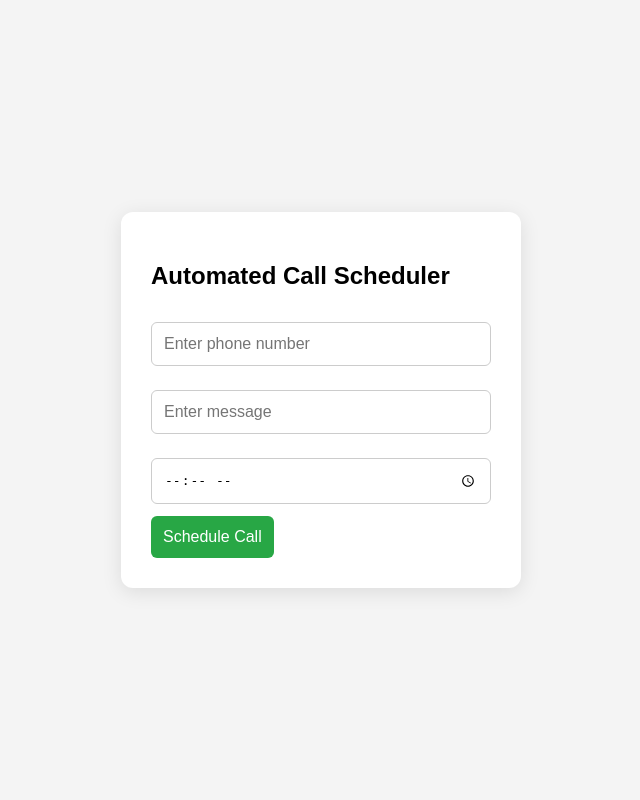
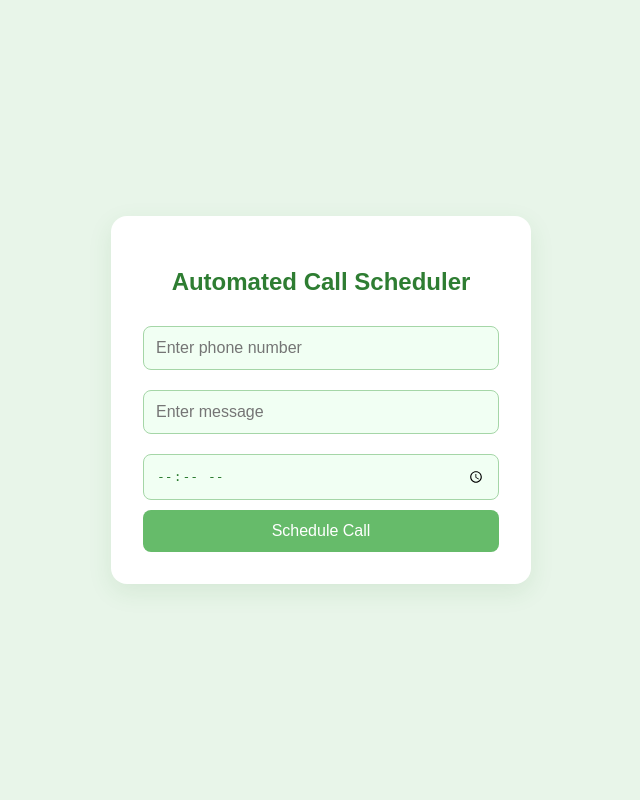
Before and after one commit to gopi374/call-scheduler, a Flask app: page / in a window 1280 px wide. Shown: the whole page, without its empty margins (319-959 px from the left). Run offline with Flask 3, Linux system fonts and the light colour scheme.

Commit message:
Update style.css with emerald theme

```diff
--- a/static/style.css
+++ b/static/style.css
@@ -1,6 +1,6 @@
 body {
-  font-family: Arial, sans-serif;
-  background-color: #f4f4f4;
+  font-family: 'Arial', sans-serif;
+  background-color: #e8f5e9; /* Light emerald background */
   margin: 0;
   padding: 0;
   display: flex;
@@ -10,46 +10,56 @@ body {
 }
 
 .container {
-  max-width: 400px;
-  width: 90%;
+  max-width: 420px;
+  width: 95%;
   margin: auto;
-  padding: 30px;
-  background-color: #fff;
-  border-radius: 12px;
-  box-shadow: 0 4px 20px rgba(0, 0, 0, 0.1);
+  padding: 32px;
+  background-color: #ffffff;
+  border-radius: 16px;
+  box-shadow: 0 8px 24px rgba(46, 125, 50, 0.1);
   box-sizing: border-box;
   transition: all 0.3s ease;
+}
+
+h2 {
+  text-align: center;
+  color: #2e7d32; /* Dark emerald */
+  margin-bottom: 20px;
 }
 
 input {
   width: 100%;
   padding: 12px;
-  margin: 12px 0;
+  margin: 10px 0;
   font-size: 1em;
-  border: 1px solid #ccc;
-  border-radius: 6px;
+  border: 1px solid #a5d6a7;
+  background-color: #f1fff3;
+  color: #2e7d32;
+  border-radius: 8px;
   box-sizing: border-box;
-  transition: border-color 0.3s ease;
+  transition: border-color 0.3s ease, background-color 0.3s ease;
 }
 
 input:focus {
-  border-color: #28a745;
+  border-color: #66bb6a;
+  background-color: #e8f5e9;
   outline: none;
 }
 
 button {
-  background-color: #28a745;
+  background-color: #66bb6a; /* Vibrant emerald green */
   color: white;
   border: none;
   padding: 12px;
   font-size: 1em;
-  border-radius: 6px;
+  border-radius: 8px;
   cursor: pointer;
   transition: background-color 0.3s ease, transform 0.2s ease;
+  width: 100%;
 }
 
 button:hover {
-  background-color: #218838;
+  background-color: #57a75d;
   transform: translateY(-2px);
 }
 
```
